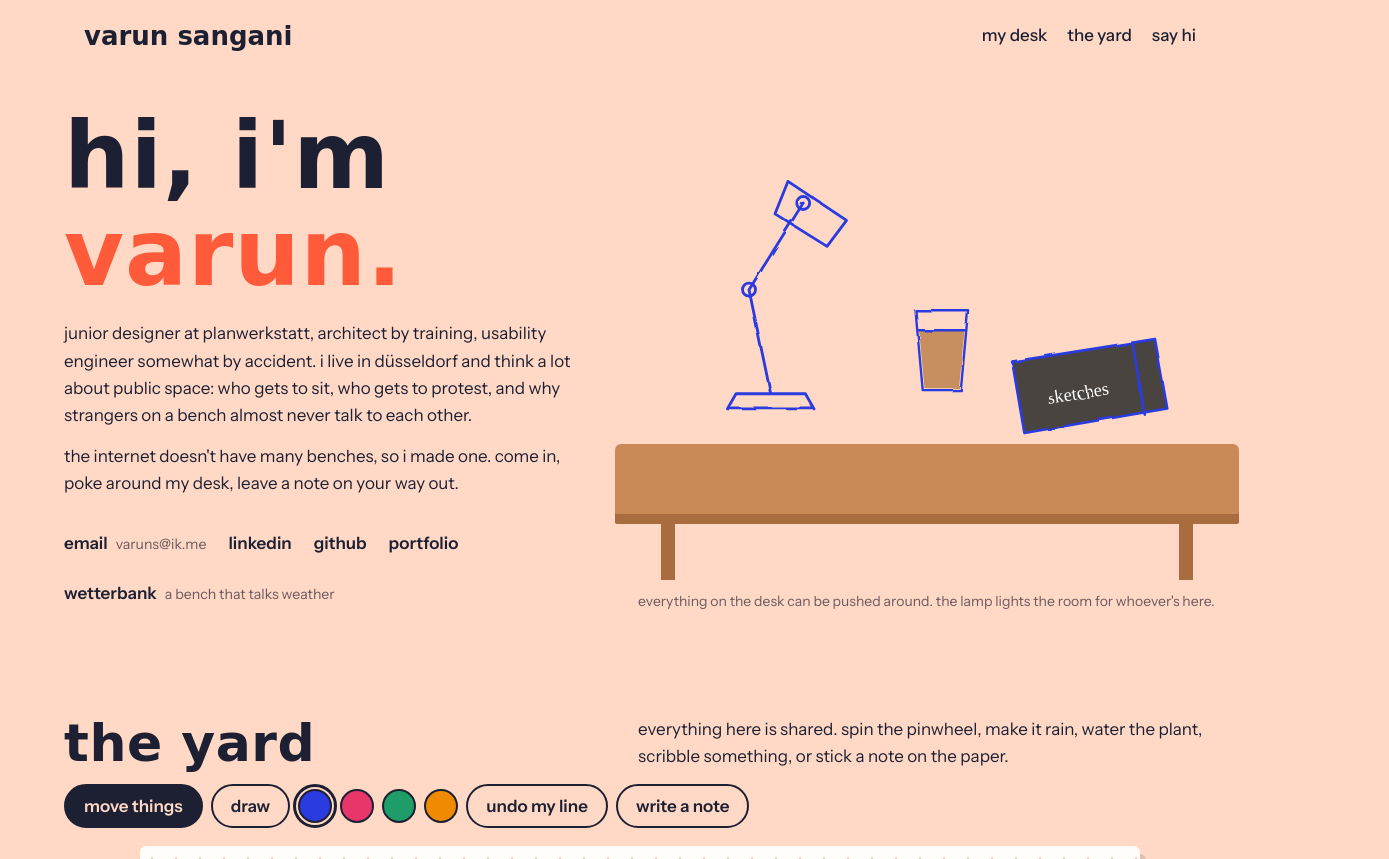
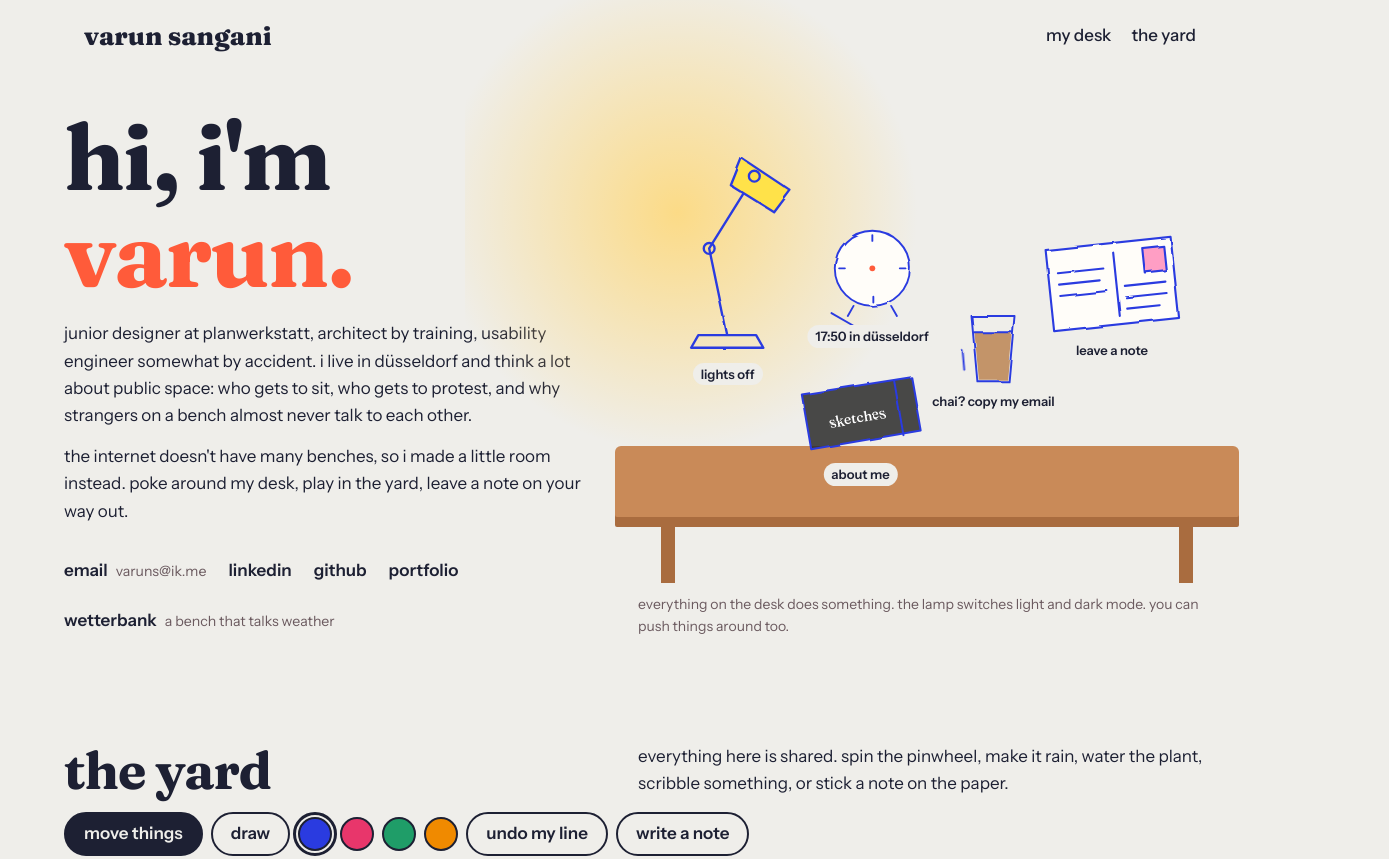
Before and after one commit to va3uns/desk, a plain HTML site: page index.html in a window 1280 px wide. Shown: the top 859 px of the page, 1389 px wide, since content can reach past the window. Drawn offline with Linux system fonts and the light colour scheme; a web font is replaced by a local one.

Commit message:
Calmer fonts and wall, lamp switches light/dark, useful desk objects, trimmed footer
Co-Authored-By: Claude Opus 5.5 <noreply@anthropic.com>
Claude-Session: https://claude.ai/code/session_01CUoVtnj25m9s3huePvsKEz

```diff
--- a/index.html
+++ b/index.html
@@ -5,28 +5,27 @@
 <meta name="viewport" content="width=device-width, initial-scale=1">
 <title>varun sangani · a place to sit</title>
 <link rel="preconnect" href="https://fonts.googleapis.com">
-<link href="https://fonts.googleapis.com/css2?family=Gluten:wght@600;800&family=Instrument+Sans:wght@400;500;600&display=swap" rel="stylesheet">
+<link href="https://fonts.googleapis.com/css2?family=Fraunces:opsz,wght@9..144,500..800&family=Instrument+Sans:wght@400;500;600&display=swap" rel="stylesheet">
 <style>
-/* VOICE: lowercase, warm, a bit cheeky; like visiting a friend's flat
+/* VOICE: lowercase, warm, calm; like visiting a friend's flat
    IDEA: an internet home: a wall, a desk with real museum objects on it, a real bench to sit on, a yard to mess about in
    PICTURE: the desk with lamp, chai glass and sketchbook you can push around; the lamp lights the room for everyone
-   COLOUR and TYPE: peach wall, oak desk, ballpoint blue for anything hand-drawn, tomato accent; night is a dark plum room. Gluten for titles, Instrument Sans for reading
+   COLOUR and TYPE: quiet stone wall by day, near-black room by night (the lamp switches), oak desk, ballpoint blue drawings, tomato accent. Fraunces for titles, Instrument Sans for reading
    LAYOUT: hello beside the desk, the bench as a wide strip, the yard as one big sheet, a proper footer */
 :root{color-scheme:light dark;
- --wall:light-dark(#ffd9c6,#231a2b);--wall2:light-dark(#ffcdb6,#2b2033);--ink:light-dark(#1d2033,#f3ece6);--soft:light-dark(#6b5a5f,#b8aab4);
+ --wall:light-dark(#efeeea,#141417);--wall2:light-dark(#e6e4df,#1c1c20);--ink:light-dark(#1d2033,#f3ece6);--soft:light-dark(#6b5a5f,#b8aab4);
  --pen:light-dark(#2a3be0,#9fb0ff);--hi:#ffe24a;--tom:#ff5b3a;--pink:#ff9ec4;--sky:#a9d4ff;--mint:#9fe8c4;
  --oak:light-dark(#c98a58,#6e4a33);--oak2:light-dark(#a96c3f,#4f3424);--paper:#fffdf9;--note-ink:#1d2033;--rule:#e9ecf5}
 :root[data-theme=light]{color-scheme:light}:root[data-theme=dark]{color-scheme:dark}
 *{box-sizing:border-box;min-width:0}
 html{scroll-padding-top:72px}
 body{margin:0;background:var(--wall);color:var(--ink);font:17px/1.6 "Instrument Sans",system-ui,sans-serif;overflow-x:clip;transition:background .6s}
-body.lit{--wall:light-dark(#ffe3b8,#3a2a2a)}
 a{color:inherit}
-h1,h2,h3{font-family:Gluten,cursive;font-weight:800;line-height:1.05;margin:0;text-wrap:balance;letter-spacing:.01em}
+h1,h2,h3{font-family:Fraunces,Georgia,serif;font-weight:700;line-height:1.05;margin:0;text-wrap:balance;letter-spacing:-.02em}
 .band{padding:clamp(28px,4vw,64px) max(5vw,16px)}
 .wrap{max-width:1240px;margin:0 auto}
 nav{display:flex;flex-wrap:wrap;gap:6px 24px;align-items:center;justify-content:space-between;padding:14px max(5vw,16px) 0;max-width:1240px;margin:0 auto}
-nav .home{font:800 26px Gluten,cursive;text-decoration:none;display:inline-flex;align-items:center;min-height:44px}
+nav .home{font:800 26px Fraunces,Georgia,serif;text-decoration:none;display:inline-flex;align-items:center;min-height:44px}
 nav div{display:flex;flex-wrap:wrap;gap:4px 20px}
 nav div a{text-decoration:none;font-weight:500;min-height:44px;display:inline-flex;align-items:center}
 nav a:hover,.links a:hover{text-decoration:underline;text-decoration-color:var(--tom);text-decoration-thickness:3px;text-underline-offset:5px}
@@ -38,8 +37,8 @@ nav a:hover,.links a:hover{text-decoration:underline;text-decoration-color:var(-
 .links a{display:inline-flex;align-items:baseline;gap:8px;min-height:44px;padding-top:10px;font-weight:600;text-decoration:none}
 .links small{font-weight:400;color:var(--soft)}
 /* desk */
-.desk{position:relative;height:clamp(340px,40vw,470px);border-radius:4px}
-.desk::before{content:"";position:absolute;inset:0;border-radius:inherit;pointer-events:none;opacity:0;transition:opacity .6s;
+.desk{position:relative;isolation:isolate;height:clamp(340px,40vw,470px);border-radius:4px}
+.desk::before{content:"";position:absolute;inset:-30%;z-index:-1;border-radius:inherit;pointer-events:none;opacity:0;transition:opacity .6s;
  background:radial-gradient(circle 240px at var(--lx,30%) var(--ly,40%),rgba(255,214,110,.8),rgba(255,214,110,0))}
 .desk.lit::before{opacity:1}
 .top{position:absolute;left:-4%;right:-4%;bottom:14%;height:15%;background:var(--oak);border-radius:6px 6px 2px 2px;box-shadow:0 10px 0 var(--oak2)}
@@ -49,8 +48,8 @@ nav a:hover,.links a:hover{text-decoration:underline;text-decoration-color:var(-
 .obj img{display:block;width:100%;height:auto;pointer-events:none;filter:drop-shadow(4px 6px 0 rgba(0,0,0,.18))}
 .obj svg{display:none;width:100%;height:auto;overflow:visible}
 .obj.noimg img{display:none}.obj.noimg svg{display:block}
-.obj figcaption{position:absolute;left:50%;top:100%;transform:translateX(-50%);white-space:nowrap;font-size:13px;color:var(--soft);opacity:0;transition:opacity .2s;pointer-events:none;margin-top:4px}
-.obj:hover figcaption,.obj:focus-visible figcaption{opacity:1}
+.obj figcaption{position:absolute;left:50%;top:100%;transform:translateX(-50%);white-space:nowrap;font-size:13px;font-weight:600;color:var(--ink);background:var(--wall);padding:1px 8px;border-radius:999px;pointer-events:none;margin-top:6px}
+.obj:hover figcaption,.obj:focus-visible figcaption{background:var(--hi);color:#1d2033}
 .steam{position:absolute;left:30%;bottom:100%;width:40%;height:60px;pointer-events:none}
 .steam i{position:absolute;bottom:0;width:8px;height:22px;border-radius:50%;border-left:3px solid var(--pen);opacity:0;animation:steam 1.6s ease-out forwards}
 @keyframes steam{0%{opacity:0;transform:translateY(0)}30%{opacity:.8}100%{opacity:0;transform:translateY(-46px) scaleX(-1)}}
@@ -88,7 +87,7 @@ nav a:hover,.links a:hover{text-decoration:underline;text-decoration-color:var(-
 .status{font-size:15px;color:var(--soft);margin:8px 2px 0}
 .scroll{overflow-x:auto;padding:6px 4px 14px}
 .world{position:relative;width:1000px;height:620px;margin:0 auto;color:var(--pen);border-radius:6px;touch-action:pan-x pan-y;user-select:none;-webkit-user-select:none;
- background-color:light-dark(#fffdf9,#2a2230);background-image:radial-gradient(light-dark(#e7d3c8,#3e3344) 1.4px,transparent 1.5px);background-size:24px 24px;box-shadow:6px 8px 0 rgba(0,0,0,.12)}
+ background-color:light-dark(#ffffff,#1f1f24);background-image:radial-gradient(light-dark(#d9d7d1,#34343b) 1.4px,transparent 1.5px);background-size:24px 24px;box-shadow:6px 8px 0 rgba(0,0,0,.12)}
 .world canvas{position:absolute;inset:0;width:1000px;height:620px}
 #ink{pointer-events:none;z-index:3}
 .world.pen #ink{pointer-events:auto;cursor:crosshair;touch-action:none}
@@ -104,12 +103,12 @@ nav a:hover,.links a:hover{text-decoration:underline;text-decoration-color:var(-
 .note{position:absolute;width:172px;min-height:128px;padding:16px 14px 12px;color:var(--note-ink);z-index:4;touch-action:none;cursor:grab;box-shadow:2px 5px 0 rgba(0,0,0,.14);font-size:15px;line-height:1.35;border-radius:2px 2px 14px 2px}
 .note::after{content:"";position:absolute;top:-9px;left:50%;width:58px;height:20px;margin-left:-29px;background:rgba(255,255,255,.55);transform:rotate(-3deg)}
 .note p{margin:0 0 8px;overflow-wrap:anywhere}
-.note .by{font:800 18px Gluten,cursive;display:block;text-align:right}
+.note .by{font:800 18px Fraunces,Georgia,serif;display:block;text-align:right}
 .note .x{position:absolute;top:3px;right:3px;min-height:30px;padding:0 9px;font-size:15px;border-width:1.5px;color:var(--note-ink);border-color:var(--note-ink)}
 .note .tag{font-size:12px;opacity:.65;display:block}
 .note.draft{outline:2.5px dashed var(--note-ink);outline-offset:4px;z-index:7}
 .note.draft .btn{color:var(--note-ink);border-color:var(--note-ink);padding:2px 12px;min-height:38px;margin-top:4px}
-.empty{position:absolute;left:330px;top:300px;width:340px;text-align:center;font:800 24px Gluten,cursive;color:#c9aea4;pointer-events:none;z-index:1}
+.empty{position:absolute;left:330px;top:300px;width:340px;text-align:center;font:800 24px Fraunces,Georgia,serif;color:#b9b5ad;pointer-events:none;z-index:1}
 .modal{position:fixed;inset:0;background:rgba(20,16,30,.4);display:none;place-items:center;z-index:50;padding:16px}
 .modal.open{display:grid}
 .card{background:var(--paper);color:var(--note-ink);padding:26px 24px 22px;width:min(420px,100%);border-radius:6px;box-shadow:6px 8px 0 rgba(0,0,0,.2)}
@@ -123,28 +122,29 @@ nav a:hover,.links a:hover{text-decoration:underline;text-decoration-color:var(-
 .toast{position:fixed;left:50%;bottom:22px;transform:translateX(-50%);background:var(--ink);color:var(--wall);padding:10px 18px;border-radius:999px;z-index:60;display:none;max-width:90vw;text-align:center}
 /* footer */
 footer{background:var(--ink);color:var(--wall);margin-top:clamp(20px,4vw,40px)}
-footer .wrap{display:grid;grid-template-columns:minmax(0,1fr) minmax(0,1.4fr);gap:28px 40px}
+footer .wrap{display:grid;gap:20px}
 footer h2{font-size:clamp(32px,4vw,44px);margin-bottom:8px}
 footer h3{font:600 15px "Instrument Sans",sans-serif;margin:0 0 8px;opacity:.7}
 footer p,footer ul{margin:0;font-size:15px}
 footer ul{list-style:none;padding:0}footer li{margin:0 0 6px}
 footer a{text-decoration-thickness:1px;text-underline-offset:3px}
-footer .fine{grid-column:1/-1;font-size:13px;opacity:.7;border-top:1px solid currentColor;padding-top:14px;display:flex;flex-wrap:wrap;justify-content:space-between;gap:8px}
-@media(max-width:860px){.hero{grid-template-columns:minmax(0,1fr)}footer .wrap{grid-template-columns:minmax(0,1fr)}}
+footer .fine{font-size:14px;opacity:.75;border-top:1px solid currentColor;padding-top:14px;display:flex;flex-wrap:wrap;justify-content:space-between;gap:8px}
+@media(max-width:860px){.hero{grid-template-columns:minmax(0,1fr)}}
 @media(prefers-reduced-motion:reduce){.spin svg,.drop,.steam i{animation:none}body,.desk::before{transition:none}}
+.hand{transform-origin:60px 60px}
 </style>
 </head>
 <body>
 <svg width="0" height="0" style="position:absolute" aria-hidden="true"><filter id="wob"><feTurbulence type="fractalNoise" baseFrequency="0.035" numOctaves="2" seed="4"/><feDisplacementMap in="SourceGraphic" scale="3"/></filter></svg>
 
-<nav aria-label="sections" id="home"><a class="home" href="#home" aria-label="varun sangani, back to the top">varun sangani</a><div><a href="#desk">my desk</a><a href="#yard">the yard</a><a href="#say-hi">say hi</a></div></nav>
+<nav aria-label="sections" id="home"><a class="home" href="#home" aria-label="varun sangani, back to the top">varun sangani</a><div><a href="#desk">my desk</a><a href="#yard">the yard</a></div></nav>
 
 <main>
 <section class="band" id="desk"><div class="wrap hero">
  <div class="hello">
   <h1>hi, i'm <span>varun.</span></h1>
   <p>junior designer at planwerkstatt, architect by training, usability engineer somewhat by accident. i live in düsseldorf and think a lot about public space: who gets to sit, who gets to protest, and why strangers on a bench almost never talk to each other.</p>
-  <p>the internet doesn't have many benches, so i made one. come in, poke around my desk, leave a note on your way out.</p>
+  <p>the internet doesn't have many benches, so i made a little room instead. poke around my desk, play in the yard, leave a note on your way out.</p>
   <ul class="links">
    <li><a href="mailto:varuns@ik.me">email <small>varuns@ik.me</small></a></li>
    <li><a href="https://www.linkedin.com/in/varunsangani">linkedin</a></li>
@@ -156,24 +156,33 @@ footer .fine{grid-column:1/-1;font-size:13px;opacity:.7;border-top:1px solid cur
  <div>
   <div class="desk" id="deskbox">
    <div class="top"></div><div class="legs"></div>
-   <figure class="obj" id="o-lamp" tabindex="0" role="button" aria-label="desk lamp: switch it on or off for everyone" style="left:8%;top:6%;width:30%">
+   <figure class="obj" id="o-lamp" tabindex="0" role="button" aria-label="desk lamp: switch between light and dark mode" style="left:3%;top:2%;width:25%">
     <img src="objects/lamp.png" alt="">
     <svg viewBox="0 0 160 260" filter="url(#wob)"><path class="pen" d="M40 250 L120 250 L112 236 L48 236 Z M80 236 L60 140 L110 60"/><path class="pen" d="M96 40 L150 76 L132 100 L84 70 Z" id="shade"/><circle cx="60" cy="140" r="6" class="pen"/><circle cx="110" cy="60" r="6" class="pen"/></svg>
-    <figcaption>anglepoise lamp · click me</figcaption>
+    <figcaption id="lampcap">lights on</figcaption>
    </figure>
-   <figure class="obj" id="o-chai" tabindex="0" role="button" aria-label="chai glass: take a sip" style="left:47%;top:41%;width:11%">
+   <figure class="obj noimg" id="o-clock" tabindex="0" role="button" aria-label="clock showing the time in düsseldorf" style="left:33%;top:24%;width:15%">
+    <svg viewBox="0 0 120 130" filter="url(#wob)"><circle cx="60" cy="60" r="52" class="pen" fill="var(--paper)"/><path class="pen" d="M60 14 L60 22 M60 98 L60 106 M14 60 L22 60 M98 60 L106 60 M34 112 L26 126 M86 112 L94 126"/><g id="hh" class="hand"><path class="pen" d="M60 60 L60 34" stroke-width="4"/></g><g id="mm" class="hand"><path class="pen" d="M60 60 L60 20"/></g><circle cx="60" cy="60" r="4" fill="var(--tom)"/></svg>
+    <figcaption id="clockcap">düsseldorf time</figcaption>
+   </figure>
+   <figure class="obj" id="o-chai" tabindex="0" role="button" aria-label="chai glass: copy my email address" style="left:57%;top:42%;width:9%">
     <div class="steam" id="steam"></div>
     <img src="objects/chai.png" alt="">
     <svg viewBox="0 0 70 100" filter="url(#wob)"><path d="M10 30 L60 30 L54 94 L16 94 Z" fill="#b5763f" opacity=".75"/><path class="pen" d="M6 8 L64 8 L56 96 L14 96 Z M10 30 L60 30"/></svg>
-    <figcaption>cutting chai · sip</figcaption>
+    <figcaption>chai? copy my email</figcaption>
    </figure>
-   <figure class="obj" id="o-book" tabindex="0" role="button" aria-label="sketchbook: open it" style="left:63%;top:47%;width:30%">
+   <figure class="obj" id="o-card" tabindex="0" role="button" aria-label="postcard: leave me a note" style="left:70%;top:26%;width:24%">
+    <img src="objects/card.png" alt="">
+    <svg viewBox="0 0 170 120" filter="url(#wob)"><g transform="rotate(-6 85 60)"><rect x="8" y="10" width="154" height="100" class="pen" fill="var(--paper)"/><rect x="126" y="20" width="26" height="30" class="pen" fill="#ff9ec4"/><path class="pen" d="M90 22 L90 100 M100 64 L150 64 M100 78 L150 78 M100 92 L140 92 M20 40 L76 40 M20 54 L70 54 M20 68 L78 68"/></g></svg>
+    <figcaption>leave a note</figcaption>
+   </figure>
+   <figure class="obj" id="o-book" tabindex="0" role="button" aria-label="sketchbook: a bit more about me" style="left:27%;top:55%;width:23%">
     <img src="objects/book.png" alt="">
-    <svg viewBox="0 0 170 110" filter="url(#wob)"><path class="pen" d="M10 30 L150 8 L162 76 L22 100 Z" fill="#2b2b2b" fill-opacity=".85"/><path class="pen" d="M128 12 L140 82"/><text x="44" y="66" transform="rotate(-9 80 60)" font-family="Gluten" font-size="18" fill="#fff">sketches</text></svg>
-    <figcaption>sketchbook · open</figcaption>
+    <svg viewBox="0 0 170 110" filter="url(#wob)"><path class="pen" d="M10 30 L150 8 L162 76 L22 100 Z" fill="#2b2b2b" fill-opacity=".85"/><path class="pen" d="M128 12 L140 82"/><text x="44" y="66" transform="rotate(-9 80 60)" font-family="Fraunces" font-size="18" fill="#fff">sketches</text></svg>
+    <figcaption>about me</figcaption>
    </figure>
   </div>
-  <p class="hint">everything on the desk can be pushed around. the lamp lights the room for whoever's here.</p>
+  <p class="hint">everything on the desk does something. the lamp switches light and dark mode. you can push things around too.</p>
  </div>
 </div></section>
 
@@ -218,24 +227,8 @@ footer .fine{grid-column:1/-1;font-size:13px;opacity:.7;border-top:1px solid cur
 </main>
 
 <footer class="band" id="say-hi"><div class="wrap">
- <div>
-  <h3>say hi</h3>
-  <ul>
-   <li><a href="mailto:varuns@ik.me">varuns@ik.me</a></li>
-   <li><a href="https://www.linkedin.com/in/varunsangani">linkedin</a></li>
-   <li><a href="https://github.com/va3uns">github</a></li>
-   <li><a href="https://varun-research.github.io">portfolio</a></li>
-  </ul>
- </div>
- <div>
-  <h3>where these things came from</h3>
-  <ul>
-   <li>lamp: anglepoise type 1228, photo by daderot, cc0, <a href="https://commons.wikimedia.org/wiki/File:Type_1228_desk_lamp,_designed_by_Kenneth_Grange,_made_by_Anglepoise,_2004_-_Design_Museum,_Kensington_-_London_-_DSC01568.jpg">wikimedia commons</a></li>
-   <li>glass: tumbler, 1830–70, <a href="https://www.metmuseum.org/art/collection/search/9104">the met, open access</a></li>
-   <li>bench: garden bench, ca. 1850, <a href="https://www.metmuseum.org/art/collection/search/3866">the met, open access</a></li>
-  </ul>
- </div>
- <p class="fine"><span>made in düsseldorf · 2026</span><span>inspired by <a href="https://playhtml.fun">playhtml</a>, <a href="https://spencer.place">spencer.place</a> and <a href="https://sfpc.study/blog/a-place-to-sit">a place to sit</a></span><a href="#home">back to the top ↑</a></p>
+ <h2>thanks for sitting a while.</h2>
+ <p class="fine"><span>made in düsseldorf · 2026</span><a href="#home">back to the top ↑</a></p>
 </div></footer>
 
 <div class="sheet" id="bookpage" role="dialog" aria-modal="true" aria-labelledby="bt">
@@ -243,6 +236,7 @@ footer .fine{grid-column:1/-1;font-size:13px;opacity:.7;border-top:1px solid cur
   <h3 id="bt">on my desk right now</h3>
   <ul>
    <li>learning german, one word at a time</li>
+   <li><a href="https://varun-research.github.io">my portfolio</a> has the longer version</li>
    <li>growing <a href="https://va3uns.github.io/wetterbank">wetterbank</a>, a bench that makes small talk about the weather</li>
    <li>still thinking about how protests use (and make) public space</li>
   </ul>
@@ -285,7 +279,7 @@ const clamp=(v,a,b)=>Math.max(a,Math.min(b,v));
 
 /* real objects: fall back to drawings until the image files exist */
 function imgFallback(img,box){const miss=()=>box.classList.add("noimg");if(img.complete&&!img.naturalWidth)miss();img.addEventListener("error",miss);img.addEventListener("load",()=>box.classList.remove("noimg"))}
-document.querySelectorAll(".obj").forEach(o=>imgFallback(o.querySelector("img"),o));
+document.querySelectorAll(".obj").forEach(o=>{const i=o.querySelector("img");if(i)imgFallback(i,o)});
 
 
 function use(name){
@@ -306,7 +300,7 @@ function refused(e){
 /* ---------- desk ---------- */
 const deskbox=$("#deskbox");
 function placeObjs(){
- for(const k of ["lamp","chai","book"]){const p=toys.pos&&toys.pos[k];const el=$("#o-"+k);
+ for(const k of ["lamp","chai","book","card","clock"]){const p=toys.pos&&toys.pos[k];const el=$("#o-"+k);
   if(Array.isArray(p)&&p.length===2){el.style.left=clamp(+p[0],-5,90)+"%";el.style.top=clamp(+p[1],-5,85)+"%"}}
  const l=$("#o-lamp");deskbox.style.setProperty("--lx",(parseFloat(l.style.left)+20)+"%");deskbox.style.setProperty("--ly",(parseFloat(l.style.top)+30)+"%");
 }
@@ -322,10 +316,17 @@ function deskObj(el,key,onTap){
  });
  el.addEventListener("keydown",e=>{if(e.key==="Enter"||e.key===" "){e.preventDefault();onTap()}});
 }
-const flipLamp=()=>{toys.lamp=!toys.lamp;renderToys();saveToys()};
-deskObj($("#o-lamp"),"lamp",flipLamp);
-deskObj($("#o-chai"),"chai",()=>{const s=$("#steam");s.replaceChildren();if(matchMedia("(prefers-reduced-motion: reduce)").matches){toast("ahh. good chai.");return}
- for(let i=0;i<3;i++){const b=document.createElement("i");b.style.left=(i*30)+"%";b.style.animationDelay=(i*.25)+"s";s.append(b)}toast(["ahh. good chai.","careful, it's hot.","cutting chai, half a glass, perfect."][Math.floor(Math.random()*3)])});
+let theme=LS.get("y.theme",matchMedia("(prefers-color-scheme: dark)").matches?"dark":"light");
+function applyTheme(){document.documentElement.dataset.theme=theme;const on=theme==="light";deskbox.classList.toggle("lit",on);
+ $("#shade").setAttribute("fill",on?"#ffe24a":"none");$("#lampcap").textContent=on?"lights off":"lights on";if(typeof renderInk==="function")setTimeout(renderInk,0)}
+deskObj($("#o-lamp"),"lamp",()=>{theme=theme==="light"?"dark":"light";LS.set("y.theme",theme);applyTheme()});
+deskObj($("#o-chai"),"chai",()=>{const s=$("#steam");s.replaceChildren();if(!matchMedia("(prefers-reduced-motion: reduce)").matches){for(let i=0;i<3;i++){const b=document.createElement("i");b.style.left=(i*30)+"%";b.style.animationDelay=(i*.25)+"s";s.append(b)}}
+ try{navigator.clipboard.writeText("varuns@ik.me").then(()=>toast("copied varuns@ik.me. the chai's on me."),()=>toast("write to varuns@ik.me. the chai's on me."))}catch(e){toast("write to varuns@ik.me. the chai's on me.")}});
+deskObj($("#o-card"),"card",()=>$("#write").click());
+function tick(){const t=new Date(),f=new Intl.DateTimeFormat("en-GB",{timeZone:"Europe/Berlin",hour:"2-digit",minute:"2-digit",hour12:false}).format(t),[H,M]=f.split(":").map(Number);
+ $("#hh").setAttribute("transform","rotate("+((H%12)*30+M/2)+" 60 60)");$("#mm").setAttribute("transform","rotate("+(M*6)+" 60 60)");$("#clockcap").textContent=f+" in düsseldorf";return{H,f}}
+tick();setInterval(tick,20000);
+deskObj($("#o-clock"),"clock",()=>{const{H,f}=tick();toast(H<7?"it's "+f+" here. i'm probably asleep.":H<12?"it's "+f+" here. coffee hours.":H<18?"it's "+f+" here. i'm probably at work.":"it's "+f+" here. good time for chai.")});
 const book=$("#bookpage");
 deskObj($("#o-book"),"book",()=>{book.classList.add("open");$("#closebook").focus()});
 $("#closebook").onclick=()=>book.classList.remove("open");
@@ -424,9 +425,6 @@ $("#inks").onclick=e=>{const b=e.target.closest(".sw");if(!b)return;inkC=INKS[+b
 
 /* ---------- toys ---------- */
 function renderToys(){
- document.body.classList.toggle("lit",!!toys.lamp);deskbox.classList.toggle("lit",!!toys.lamp);
- $("#shade").setAttribute("fill",toys.lamp?"#ffe24a":"none");
- $("#o-lamp figcaption").textContent="anglepoise lamp · "+(toys.lamp?"on":"off");
  placeObjs();
  const h=clamp(Math.round(+toys.plant||1),1,10), top=236-h*20;let g='<path class="ink" d="M30 240 L100 240 L92 286 L38 286 Z" fill="#f4b183" fill-opacity=".6"/><path class="ink" d="M65 240 C60 '+(240-h*10)+' 70 '+(240-h*14)+' 65 '+top+'"/>';
  for(let i=1;i<h;i++){const y=240-i*20,s=i%2?1:-1;g+='<path class="ink" fill="#9fe8c4" d="M65 '+y+' C'+(65+s*16)+' '+(y-16)+' '+(65+s*34)+' '+(y-8)+' '+(65+s*38)+' '+(y-2)+' C'+(65+s*24)+' '+(y+4)+' '+(65+s*10)+' '+(y+2)+' 65 '+y+'Z"/>'}
@@ -477,7 +475,7 @@ function figure(x,y,c,label,sit){
  const body=document.createElementNS(NS,"path");body.setAttribute("d",d);body.setAttribute("fill","none");body.setAttribute("stroke",c);body.setAttribute("stroke-width","3.6");body.setAttribute("stroke-linecap","round");body.setAttribute("stroke-linejoin","round");
  const head=document.createElementNS(NS,"circle");head.setAttribute("cy","-52");head.setAttribute("r","12");head.setAttribute("fill",c);
  g.append(body,head);
- if(label){const t=document.createElementNS(NS,"text");t.setAttribute("y","-72");t.setAttribute("text-anchor","middle");t.setAttribute("font-family","Gluten, cursive");t.setAttribute("font-weight","800");t.setAttribute("font-size","18");t.setAttribute("fill","currentColor");t.textContent=label;g.append(t)}
+ if(label){const t=document.createElementNS(NS,"text");t.setAttribute("y","-72");t.setAttribute("text-anchor","middle");t.setAttribute("font-family","Fraunces, Georgia, serif");t.setAttribute("font-weight","800");t.setAttribute("font-size","18");t.setAttribute("fill","currentColor");t.textContent=label;g.append(t)}
  return g;
 }
 function renderBench(){
@@ -510,7 +508,7 @@ $("#form").addEventListener("submit",e=>{e.preventDefault();const t=$("#msg").va
 
 /* ---------- start ---------- */
 toys=Object.assign(toys,LS.get("y.toys",{}));
-renderToys();renderNotes();renderInk();renderBench();setStatus();
+applyTheme();renderToys();renderNotes();renderInk();renderBench();setStatus();
 Promise.all([use("db"),use("room"),use("user")]).then(async([d,r,u])=>{
  user=u;
  if(u){try{owner=!!(await u.isOwner())}catch(e){}
```
